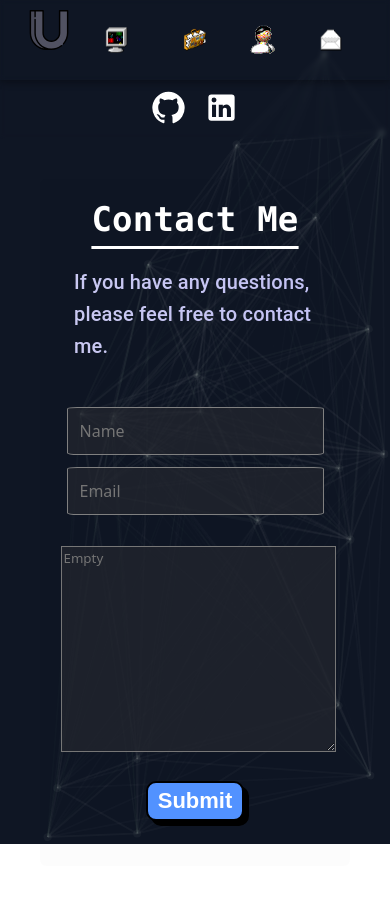
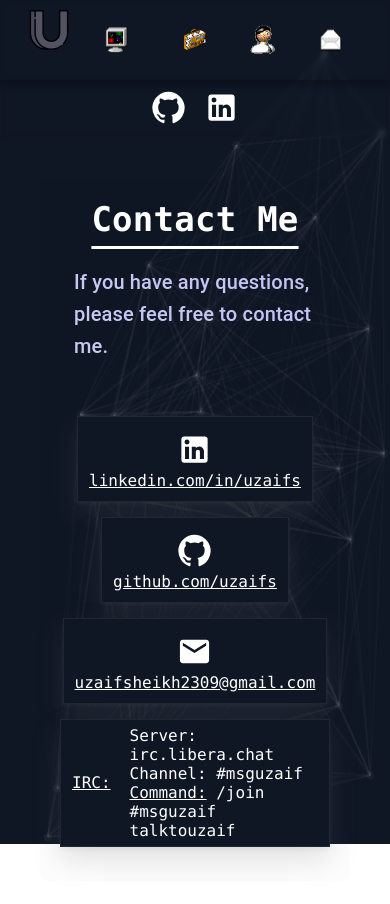
Before and after one commit to Uzaif-Sheikh/portfolio, a React (Create React App) app: page /contactme in a window 390 px wide. Shown: the top 904 px of the page. Built offline with nearby package versions, Linux system fonts and the light colour scheme.

Commit message:
fixed style

```diff
--- a/src/components/AboutMe.js
+++ b/src/components/AboutMe.js
@@ -26,11 +26,11 @@ export default function AboutMe() {
           />
           <Box className="about-in">
             <Typography variant="subtitle1" className="about-intro">
-            Hi, my name is Uzaif Sheikh, and I'm a third-year computer science student at
-            the University of New South Wales (UNSW). Building effective and user-friendly application
-            is a passion of mine, and I get a kick out of tackling challenging problems. I'm a big fan
-            of open-source software and the blockchain, and I enjoy both taking advantage of and
-            contributing to both communities.
+            Hi, my name is Uzaif Sheikh, and I'm a highly skilled computer science graduate and software developer
+            with experience in full-stack web development and a passion for solving complex problems.
+            Proficient in multiple programming languages, including Python, TypeScript, JavaScript, Node.js,
+            React.js, and .NET, and experienced in agile development methodologies. Strong communicator and
+            collaborator with a commitment to delivering high-quality code on time.
             </Typography>
             <br />
             <Typography variant="h5" className="skills">Tech Stack:</Typography>
--- a/src/components/Contact.css
+++ b/src/components/Contact.css
@@ -22,7 +22,9 @@
     margin: 14px !important;
     margin-top: 25px !important;
     display: flex !important;
-
+    flex-direction: column !important;
+    width: 100% !important;
+    align-items: center !important;
 }
 
 .text {
@@ -105,3 +107,55 @@
     box-shadow: none;
     transform: translateY(4px);
   }
+
+.contact-box {
+    width: 60%;
+    margin-top: 15px;
+    background-color: #0F1624;
+    box-shadow: rgba(111, 111, 111, 0.2) 0px 12px 28px 0px, rgba(123, 123, 123, 0.1) 0px 2px 4px 0px, rgba(125, 125, 125, 0.154) 0px 0px 0px 1px inset;
+    transition: all .6s ease-in-out !important;
+    display: flex;
+    align-items: center;
+    justify-content: center;
+    color: white;
+}
+
+.contact-icon {
+    color: white;
+    margin: 5px;
+    display: flex;
+    align-items: center;
+}
+
+.irc-content {
+    display: flex;
+    flex-direction: column;
+    margin: 7px;
+
+}
+
+.irc-inner {
+    margin: 0;
+}
+
+@media screen and (max-width: 757px) {
+    .contact-icon {
+        color: white;
+        margin: 12px;
+        display: flex;
+        flex-direction: column;
+        align-items: center;
+        text-wrap: wrap;
+    }
+    .contact-box {
+        width: auto;
+        margin-top: 15px;
+        background-color: #0F1624;
+        box-shadow: rgba(111, 111, 111, 0.2) 0px 12px 28px 0px, rgba(123, 123, 123, 0.1) 0px 2px 4px 0px, rgba(125, 125, 125, 0.154) 0px 0px 0px 1px inset;
+        transition: all .6s ease-in-out !important;
+        display: flex;
+        align-items: center;
+        justify-content: center;
+        color: white;
+    }
+}
--- a/src/components/Contact.js
+++ b/src/components/Contact.js
@@ -1,6 +1,9 @@
 import React from "react";
-import { Box, Typography, Button, TextareaAutosize } from "@mui/material";
+import { Box, Typography } from "@mui/material";
 import Animation from "./Animation";
+import LinkedInIcon from '@mui/icons-material/LinkedIn';
+import EmailIcon from '@mui/icons-material/Email';
+import GitHubIcon from '@mui/icons-material/GitHub';
 import "./Contact.css";
 
 export default function Contact() {
@@ -13,23 +16,25 @@ export default function Contact() {
                         <div className="cont-des">
                             <Typography variant="h6" className="text">If you have any questions, please feel free to contact me.</Typography>
                         </div>
-                    <Box component="form" className="contact">
-                        <form action="https://getform.io/f/1831234b-52bd-49ad-b294-98c4178be6ed" method="POST">
-                            <Box className="input-flex">
-                                <input className="text-form" name="Name" placeholder="Name"></input>
-                                <input className="text-form" name="Email" placeholder="Email" type="email"></input>
-                            </Box>
-                            <TextareaAutosize
-                                aria-label="empty textarea"
-                                placeholder="Empty"
-                                className="text-area"
-                                style={{ width:  "100%", height: "200px" }}
-                                name="Message"
-                            ></TextareaAutosize>
-                            <div className="btn-submit">
-                                <button type="submit" class="comic-button-submit">Submit</button>
+                    <Box className="contact">
+
+                        <div className="contact-box">
+                            <a target="__blank" href="https://www.linkedin.com/in/uzaif-sheikh-29b607187/" className="contact-icon"><LinkedInIcon fontSize="large" style={{margin: "4px"}}/>linkedin.com/in/uzaifs</a>
+                        </div>
+                        <div className="contact-box">
+                            <a target="__blank" href="https://github.com/Uzaif-Sheikh" className="contact-icon"><GitHubIcon fontSize="large" style={{margin: "4px"}}/> github.com/uzaifs</a>
+                        </div>
+                        <div className="contact-box">
+                            <a target="__blank" href="mailto:uzaifsheikh2309@gmail.com" className="contact-icon"><EmailIcon fontSize="large" style={{margin: "4px"}}/> uzaifsheikh2309@gmail.com</a>
+                        </div>
+                        <div className="contact-box">
+                            <a target="__blank" href="https://g.co/kgs/6rLBQh1" className="contact-icon">IRC:</a>
+                            <div className="irc-content">
+                                <p className="irc-inner">Server: irc.libera.chat</p>
+                                <p className="irc-inner">Channel: #msguzaif</p>
+                                <p className="irc-inner"><a target="__blank" href="https://www.geekshed.net/2012/03/using-channel-keys/#:~:text=Joining%20a%20Channel,join%20%23channel%20password" style={{color: "white"}}>Command:</a> /join #msguzaif talktouzaif</p>
                             </div>
-                        </form>
+                        </div>
                     </Box>
 				</Box>
 			</>
--- a/src/components/Home.js
+++ b/src/components/Home.js
@@ -34,7 +34,7 @@ export default function Home() {
                     <Divider className="divider-st"/>
 					<div className="about-container">
 						<Typography variant="subtitle1" className="about-text">
-						I am a highly motivated Software engineer with a Bachelor's degree
+						I am a highly motivated Software developer with a Bachelor's degree
 						in Computer Science from the University of New South Wales (UNSW),
 						I am passionate about software development and strive to continuously enhance
 						my skills. With a strong collaborative spirit and dedication to delivering high-quality solutions,
--- a/src/components/Projects.css
+++ b/src/components/Projects.css
@@ -189,3 +189,36 @@
         justify-content: space-between;
     }
 }
+
+@media screen and (max-width: 732px) {
+    .work-title {
+        display: flex;
+        flex-direction: column;
+        justify-content: space-between;
+    }
+
+    .work-content {
+        width: 95%;
+        margin-top: 25px;
+        background-color: #0F1624;
+        box-shadow: rgba(111, 111, 111, 0.2) 0px 12px 28px 0px, rgba(123, 123, 123, 0.1) 0px 2px 4px 0px, rgba(125, 125, 125, 0.154) 0px 0px 0px 1px inset;
+        cursor: pointer !important;
+        transition: all .6s ease-in-out !important;
+        display: flex;
+        flex-direction: column;
+    }
+
+    .work-content:hover {
+        transform: scale(1.001) !important;
+        box-shadow: 0px 10px 20px 2px rgba(255, 254, 254, 0.25);
+    }
+
+    .work-img {
+        flex-grow: 0.6;
+        display: flex;
+        flex-direction: column;
+        justify-content: center;
+        align-items: center;
+        padding: 10px
+    }
+}
```
